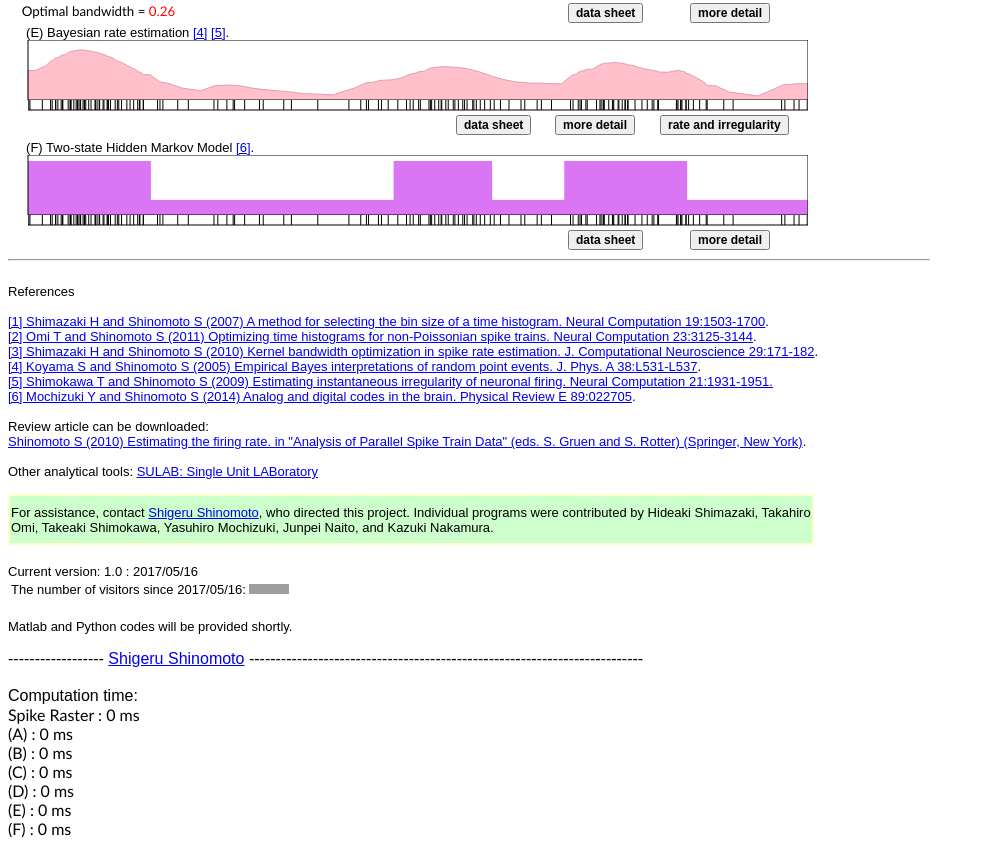
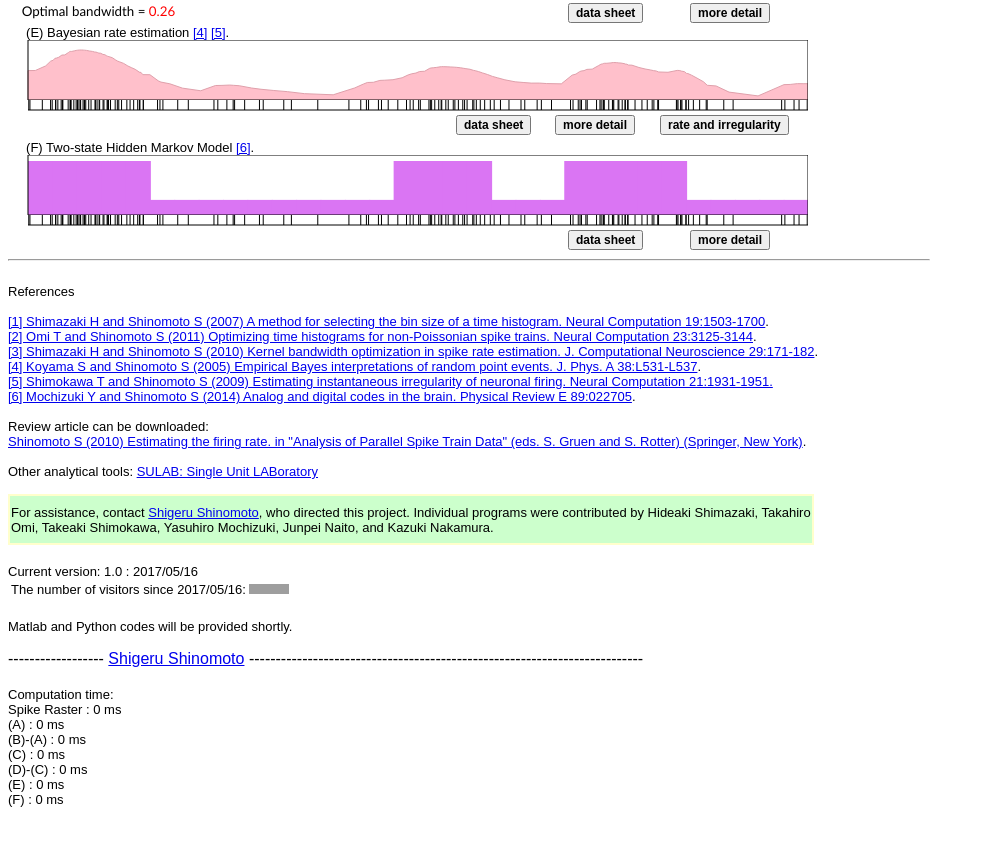
Before and after one commit to NaitoJunpei/gattai, a plain HTML site: page index.html in a window 1280 px wide. Shown: the part 732-1578 px from the top of the page, without its empty margins (0-985 px from the left). After the commit the page ends 1547 px from the top, so only its background shows below. Drawn offline with Linux system fonts and the light colour scheme; grey boxes are pictures that could not be loaded.

Commit message:
computation time

```diff
--- a/index.html
+++ b/index.html
@@ -159,7 +159,7 @@ Arial"><img border="0" width="40" height="10" id="_x0000_i1030" src="http://www.
   <font face="Arial">------------------ <a href="http://www.ton.scphys.kyoto-u.ac.jp/~shino/english.html" target="_blank">Shigeru Shinomoto</a> --------------------------------------------------------------------------
 </font></div>
 <br />
-<font face="Arial">Computation time:
+<font size="2pt" face="Arial">Computation time:
 </font>
 <div id="time">
 </div>
--- a/main.js
+++ b/main.js
@@ -143,7 +143,7 @@ function Main() {
   DrawGraph_HMM(spike_time);		// 隠れマルコフモデル
   time_old[7] = new Date().getTime();
 
-  document.getElementById("time").innerHTML = "Spike Raster : " + (time_old[1]-time_old[0]) + " ms<br>(A) : " + (time_old[2]-time_old[1]) + " ms<br>(B) : " + (time_old[3]-time_old[2]) + " ms<br>(C) : " + (time_old[4]-time_old[3]) + " ms<br>(D) : " + (time_old[5]-time_old[4]) + " ms<br>(E) : " + (time_old[6]-time_old[5]) + " ms<br>(F) : " + (time_old[7]-time_old[6]) + " ms";
+  document.getElementById("time").innerHTML = "<font size='2pt' face='Arial'>Spike Raster : " + (time_old[1]-time_old[0]) + " ms<br>(A) : " + (time_old[2]-time_old[1]) + " ms<br>(B)-(A) : " + (time_old[3]-time_old[2]) + " ms<br>(C) : " + (time_old[4]-time_old[3]) + " ms<br>(D)-(C) : " + (time_old[5]-time_old[4]) + " ms<br>(E) : " + (time_old[6]-time_old[5]) + " ms<br>(F) : " + (time_old[7]-time_old[6]) + " ms</font>";
 
   //DrawGraph(spike_time, SS(spike_time), "SS");  // 旧法
   //DrawGraph(spike_time, OS(spike_time), "OS");  // 新法
```
